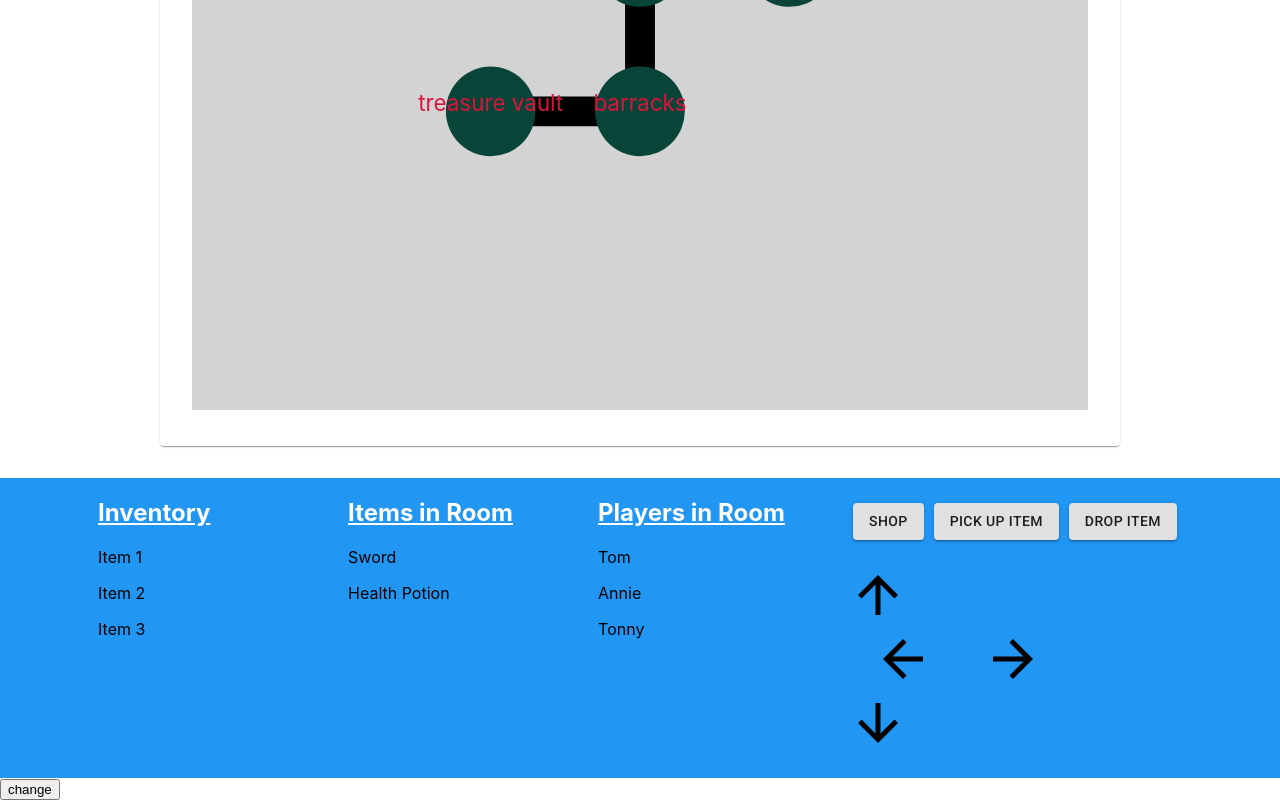
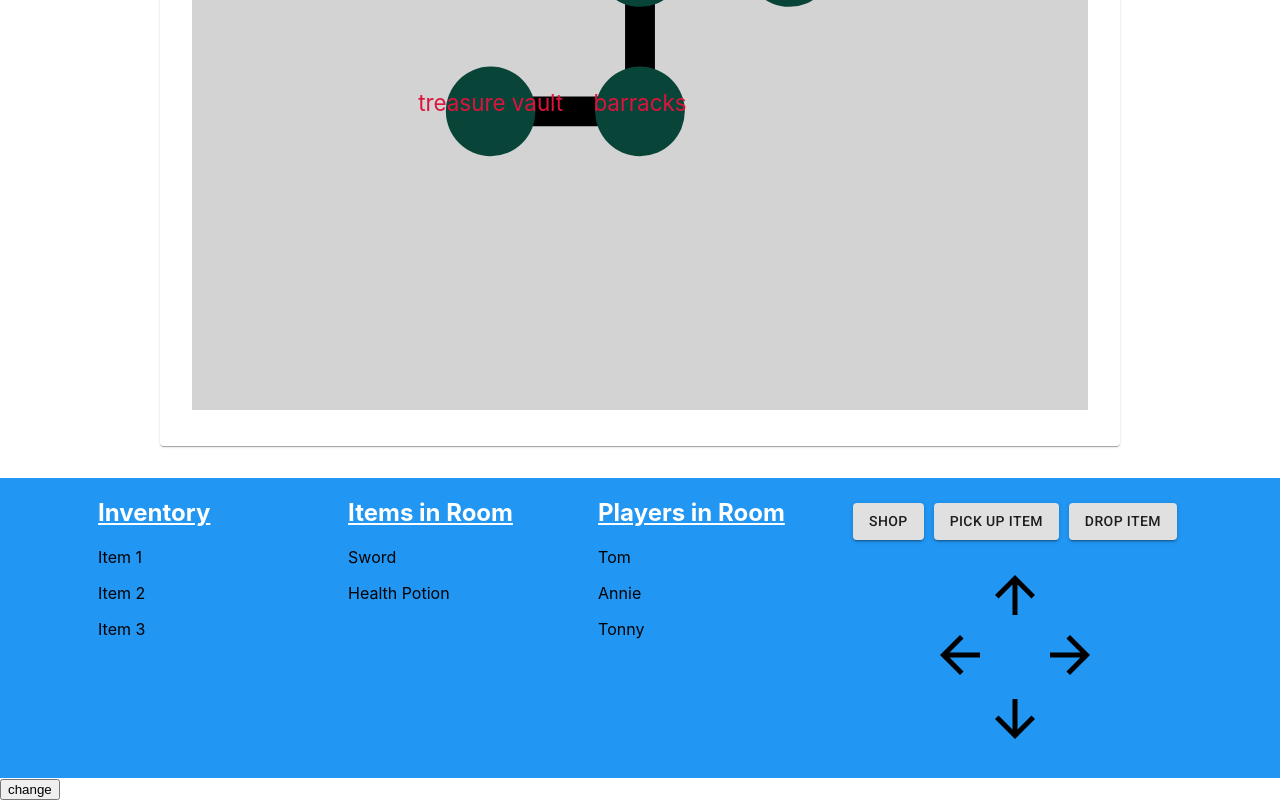
Before and after one commit to cspt5-buildweek/CS-Buildweek-1-client, a React (Create React App) app: page / in a window 1280 px wide. Shown: the part 611-1411 px from the top of the page. Built offline with nearby package versions, Linux system fonts and the light colour scheme.

Commit message:
repostion movement buttons

```diff
--- a/src/Components/BottomNav/InfoBar.js
+++ b/src/Components/BottomNav/InfoBar.js
@@ -46,7 +46,11 @@ const useStyles = makeStyles(theme => ({
   directions: {
     // border: "1px solid red",
     // marginLeft: "50px",
-    marginTop: "25px"
+    marginTop: "25px",
+    display: 'flex',
+    flexDirection: 'column',
+    justifyContent: 'center',
+    alignItems: 'center'
   },
   icons: {
     // border: "1px solid red",
```
